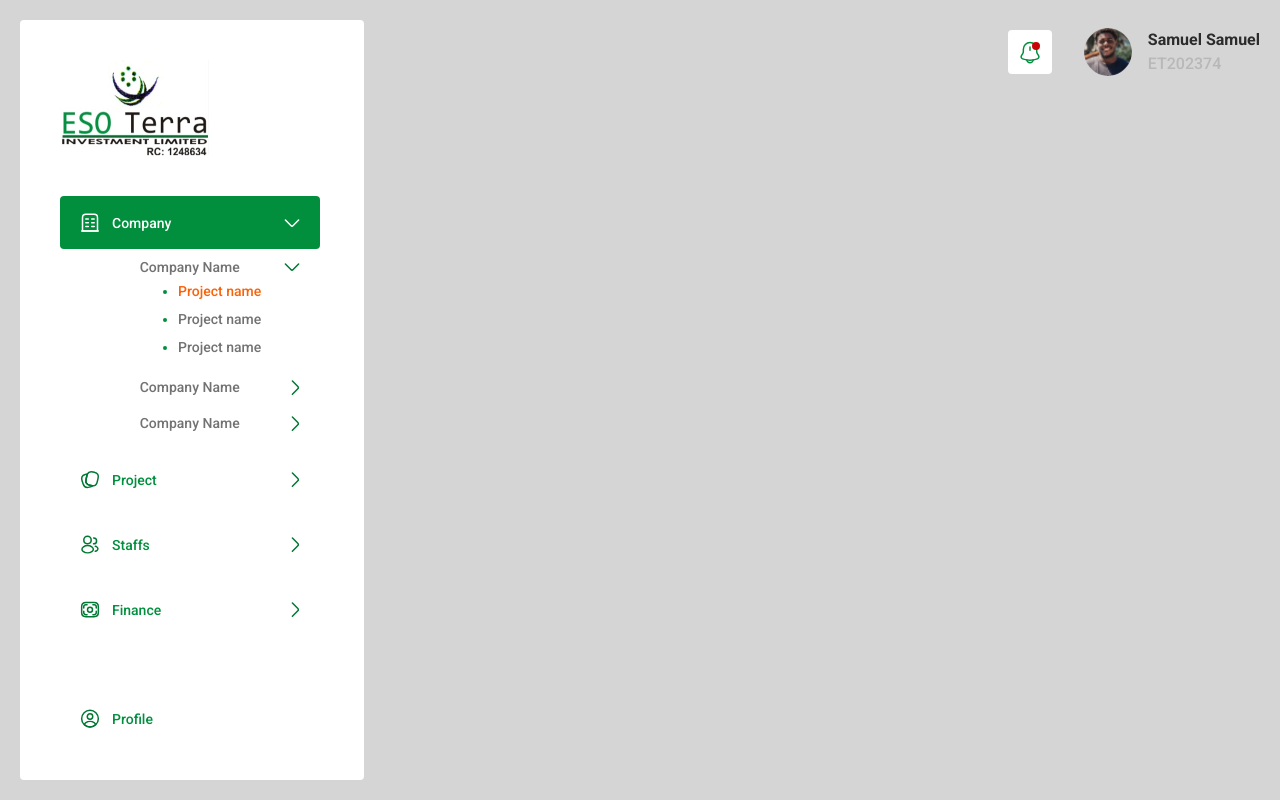
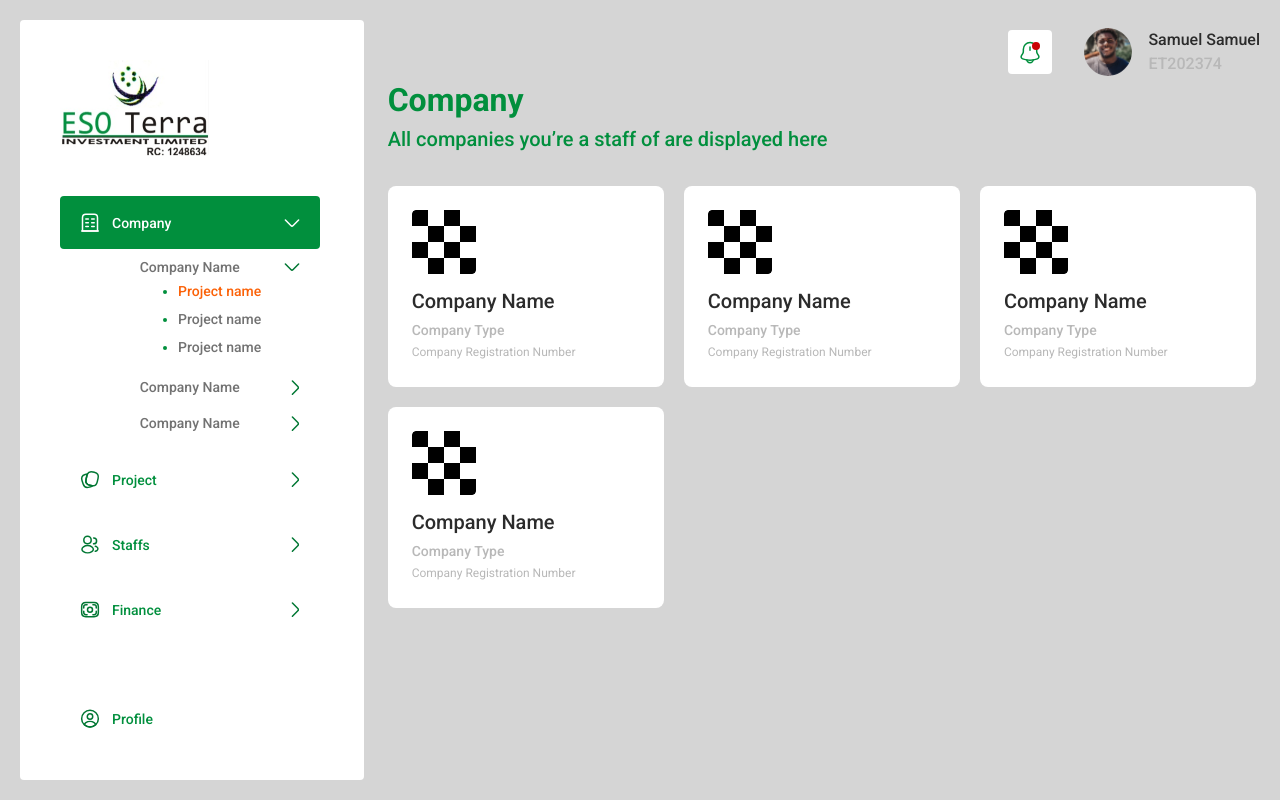
Before and after one commit to alabamustapha/esso-terra-uicode, a website: page html/company.html in a window 1280 px wide. Drawn offline with Linux system fonts and the light colour scheme.

Commit message:
[feat :rocket: - Company page completed]

```diff
--- a/html/company.html
+++ b/html/company.html
@@ -589,6 +589,56 @@
             </a>
           </div>
         </div>
+        <div class="tab">
+          <ul class="tab__navs">
+            <li>
+              <a href="" class="tab__link active" data-target="company"
+                >Company</a
+              >
+            </li>
+          </ul>
+
+          <h6 class="tab__description">
+            All companies you’re a staff of are displayed here
+          </h6>
+        </div>
+
+        <div class="content__wrapper scrollbar">
+          <div class="card__wrapper">
+            <div class="card card--md card--white company__card">
+              <img src="../images/dashboard/company.png" alt="company name" />
+              <div class="card__detail mt-3">
+                <h6 class="title">Company Name</h6>
+                <p class="type">Company Type</p>
+                <p class="number">Company Registration Number</p>
+              </div>
+            </div>
+            <div class="card card--md card--white company__card">
+              <img src="../images/dashboard/company.png" alt="company name" />
+              <div class="card__detail mt-3">
+                <h6 class="title">Company Name</h6>
+                <p class="type">Company Type</p>
+                <p class="number">Company Registration Number</p>
+              </div>
+            </div>
+            <div class="card card--md card--white company__card">
+              <img src="../images/dashboard/company.png" alt="company name" />
+              <div class="card__detail mt-3">
+                <h6 class="title">Company Name</h6>
+                <p class="type">Company Type</p>
+                <p class="number">Company Registration Number</p>
+              </div>
+            </div>
+            <div class="card card--md card--white company__card">
+              <img src="../images/dashboard/company.png" alt="company name" />
+              <div class="card__detail mt-3">
+                <h6 class="title">Company Name</h6>
+                <p class="type">Company Type</p>
+                <p class="number">Company Registration Number</p>
+              </div>
+            </div>
+          </div>
+        </div>
       </div>
     </div>
   </body>
--- a/style/default.css
+++ b/style/default.css
@@ -21,19 +21,19 @@ h3,
 h4,
 h5,
 h6 {
-  @apply font-bold text-grey-400 text-primary-600;
+  @apply text-primary-600;
 }
 
 h1 {
-  @apply text-4xl leading-[3.4rem];
+  @apply text-4xl leading-[3.4rem] font-bold;
 }
 
 h2 {
-  @apply text-[2rem] leading-[3rem];
+  @apply text-[2rem] leading-[3rem] font-bold;
 }
 
 h3 {
-  @apply text-xl leading-[2.7rem];
+  @apply text-xl leading-[2.7rem] font-bold;
 }
 
 h4 {
@@ -45,7 +45,7 @@ h5 {
 }
 
 h6 {
-  @apply text-xl leading-[1.875rem];
+  @apply text-xl leading-[1.875rem] font-medium;
 }
 
 ul {
@@ -152,7 +152,57 @@ label {
 }
 
 .scrollbar {
-  @apply scrollbar-thumb-primary-600 scrollbar-thin scrollbar-track-white;
+  @apply scrollbar-thumb-primary-600 scrollbar-thin scrollbar-track-white pr-1;
+}
+
+/* Tabs */
+.tab__navs {
+  @apply flex items-center gap-2;
+}
+
+.tab__link {
+  @apply text-primary-300 text-xl font-medium after:content-['>'] after:ml-2 after:inline-block;
+}
+
+.tab__link.active {
+  @apply text-primary-600 text-[2rem] leading-[3rem] font-semibold after:hidden;
+}
+
+/* Card */
+.card {
+  @apply rounded-lg p-6;
+}
+
+.card__wrapper {
+  @apply grid grid-cols-1 sm:grid-cols-2 md:max-lg:grid-cols-1 md:grid-cols-2 xl:grid-cols-3 gap-5 overflow-y-auto;
+}
+
+.card .title {
+  @apply text-grey-400;
+}
+
+.card .type {
+  @apply text-sm font-medium;
+}
+
+.card .number {
+  @apply text-xs font-normal;
+}
+
+.card--white {
+  @apply bg-white text-grey-200;
+}
+
+.card--md {
+  @apply w-full max-w-[20.5rem] min-h-[12.5625rem];
+}
+
+.card__detail {
+  @apply flex flex-col gap-1;
+}
+
+.company__card img {
+  @apply w-16 h-16 rounded object-cover;
 }
 
 /* Modal */
@@ -203,7 +253,7 @@ label {
 }
 
 .sidebar__content {
-  @apply overflow-y-auto  pr-1 py-2;
+  @apply overflow-y-auto py-2;
 }
 
 .menu__list,
@@ -281,15 +331,19 @@ label {
 
 /* contents */
 .content {
-  @apply w-full h-full overflow-y-auto py-2;
+  @apply flex flex-col w-full h-full py-2;
 }
 
 .content__header {
-  @apply max-h-[3.7rem];
+  @apply flex items-center max-h-[3.7rem];
+}
+
+.content__wrapper {
+  @apply mt-8 overflow-y-auto h-full;
 }
 
 .action {
-  @apply flex items-center justify-between;
+  @apply flex items-center justify-between ml-auto;
 }
 
 .notification {
```
Also changed, not shown: dist/output.css, images/dashboard/company.png (added).
